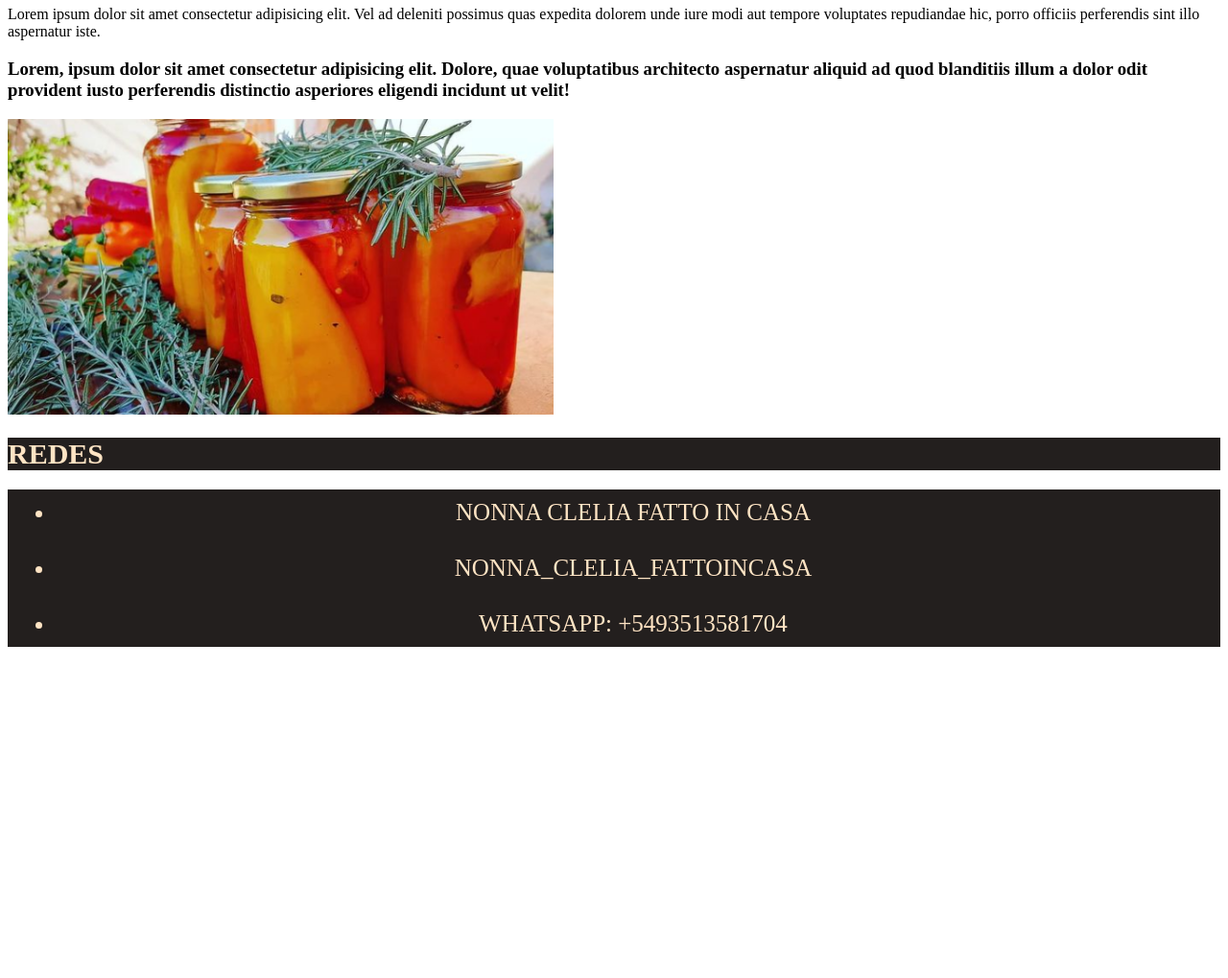
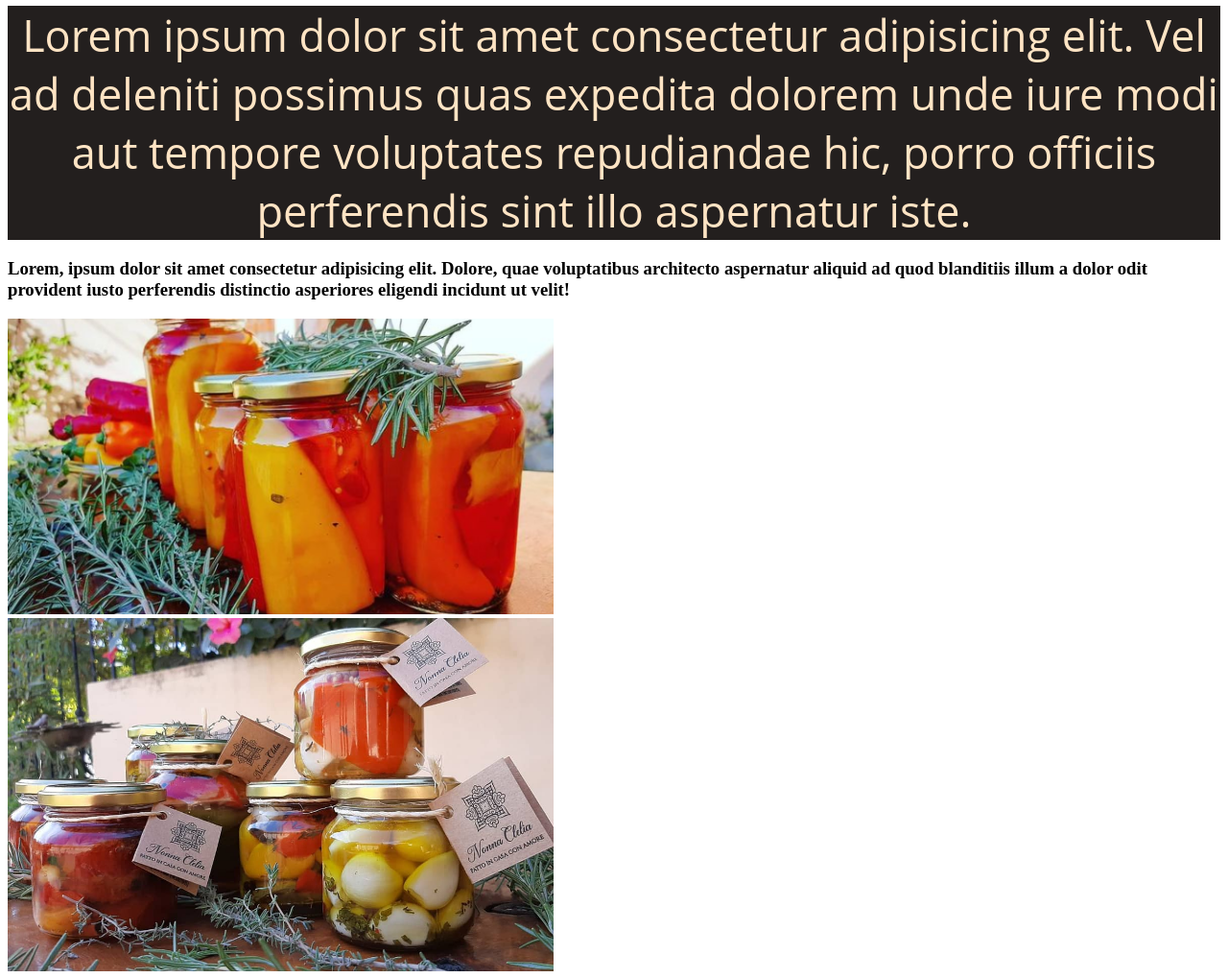
Before and after one commit to Damiannn2099/desafiogit, a website: page pages/productos.html in a window 1280 px wide. Shown: the part 260-1279 px from the top of the page at 96% size. Before the commit the page ends 950 px from the top, so only its background shows below. Drawn offline with Linux system fonts and the light colour scheme.

Commit message:
probando ramanueva

```diff
--- a/css/estilo.css
+++ b/css/estilo.css
@@ -152,6 +152,13 @@ body{
     text-decoration: none;
     color: bisque;
 }
+.lorem{
+    font-family: 'Open Sans', sans-serif;
+    font-size: 45px;
+    background-color: #231f1e;
+    color: bisque;
+    text-align: center;
+}
 
 /*VistaMobile*/
 @media only screen and (max-width:768px){
--- a/pages/productos.html
+++ b/pages/productos.html
@@ -25,11 +25,14 @@
 </header>
 <main>
 <section>
-    <div class="caja">Lorem ipsum dolor sit amet consectetur adipisicing elit. Vel ad deleniti possimus quas expedita dolorem unde iure modi aut tempore voluptates repudiandae hic, porro officiis perferendis sint illo aspernatur iste.</div>
+    <div class="lorem">Lorem ipsum dolor sit amet consectetur adipisicing elit. Vel ad deleniti possimus quas expedita dolorem unde iure modi aut tempore voluptates repudiandae hic, porro officiis perferendis sint illo aspernatur iste.</div>
     <h3>Lorem, ipsum dolor sit amet consectetur adipisicing elit. Dolore, quae voluptatibus architecto aspernatur aliquid ad quod blanditiis illum a dolor odit provident iusto perferendis distinctio asperiores eligendi incidunt ut velit!</h3>
 </section>
-<div>
+<div class="frascos-2">
     <img src="../img/frascos-2.png" alt="" width="45%">
+</div>
+<div class="frascosXs">
+    <img src="../img/frascosXs.png" alt="" width="45%">
 </div>
 </main>
 <!--inicio footer-->
```
